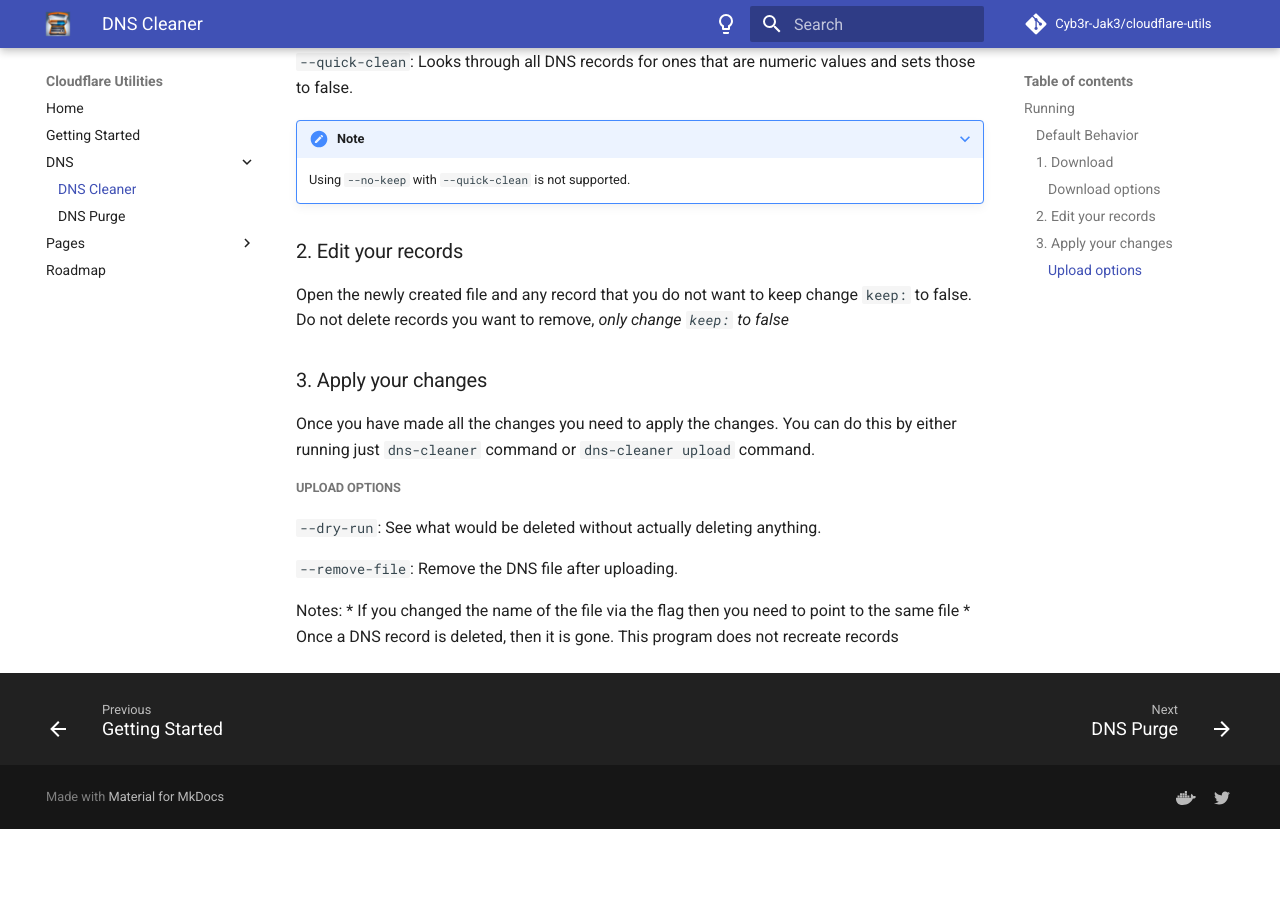
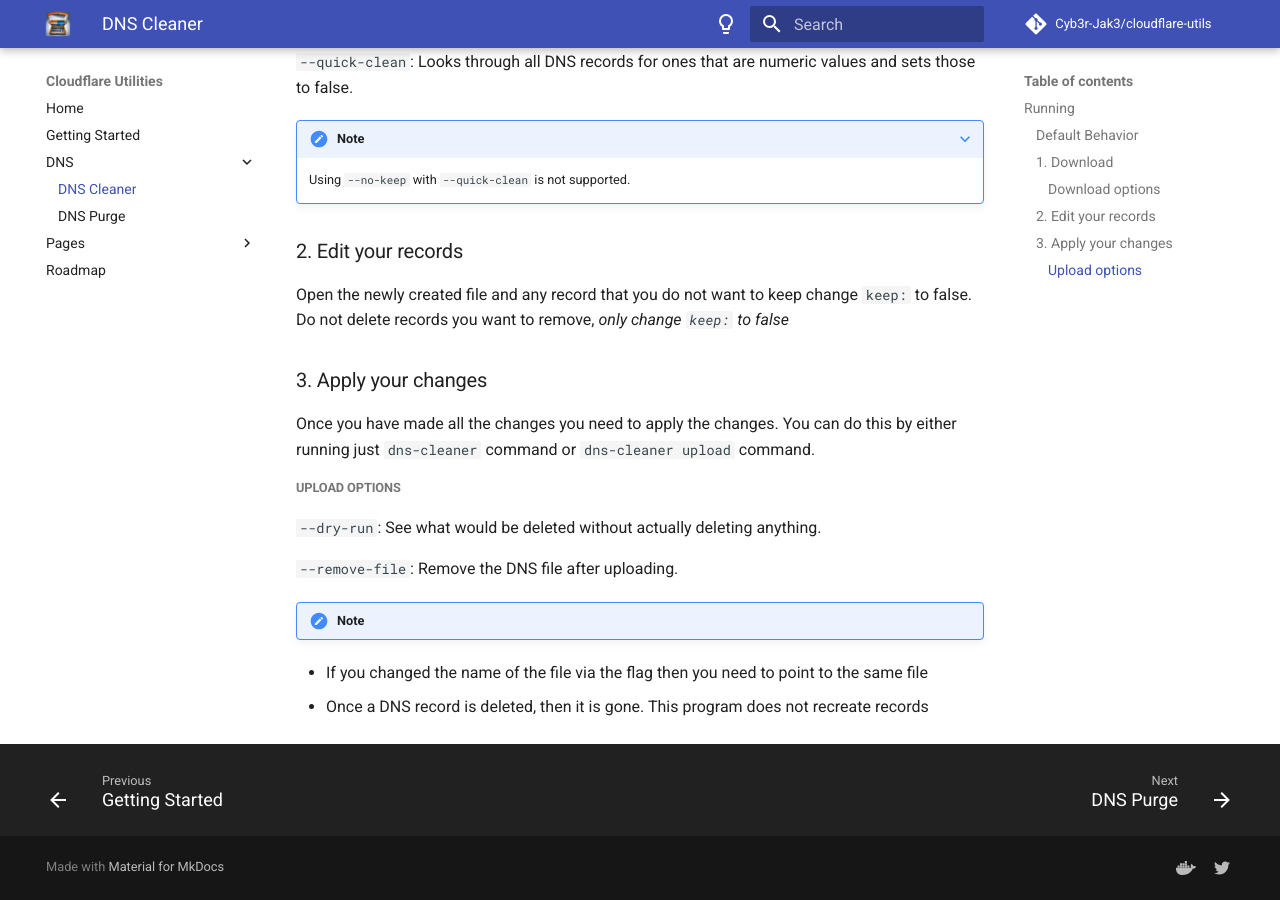
Before and after one commit to Cyb3r-Jak3/cloudflare-utils, an MkDocs documentation site: the page built from documentation/docs/dns/cleaner.md, in a window 1280 px wide and 900 px high, scrolled down 816 px. Built offline with MkDocs 1.6.1 and Material for MkDocs 9.7.7, drawn with Linux system fonts in a browser that asks for light colours; comment, search, counter and statistics services are not loaded; before the commit the page ends 1645 px from its top, so only the background shows below that; some of the changed text lies outside the part shown.

Commit message:
docs: change to more call-outs

```diff
--- a/documentation/docs/dns/cleaner.md
+++ b/documentation/docs/dns/cleaner.md
@@ -44,6 +44,6 @@ Once you have made all the changes you need to apply the changes. You can do thi
 
 `--remove-file`: Remove the DNS file after uploading.
 
-Notes:
+!!! note
   * If you changed the name of the file via the flag then you need to point to the same file
   * Once a DNS record is deleted, then it is gone. This program does not recreate records
```
Also changed, not shown: other parts of documentation/docs/dns/cleaner.md (+2 -2 lines).
